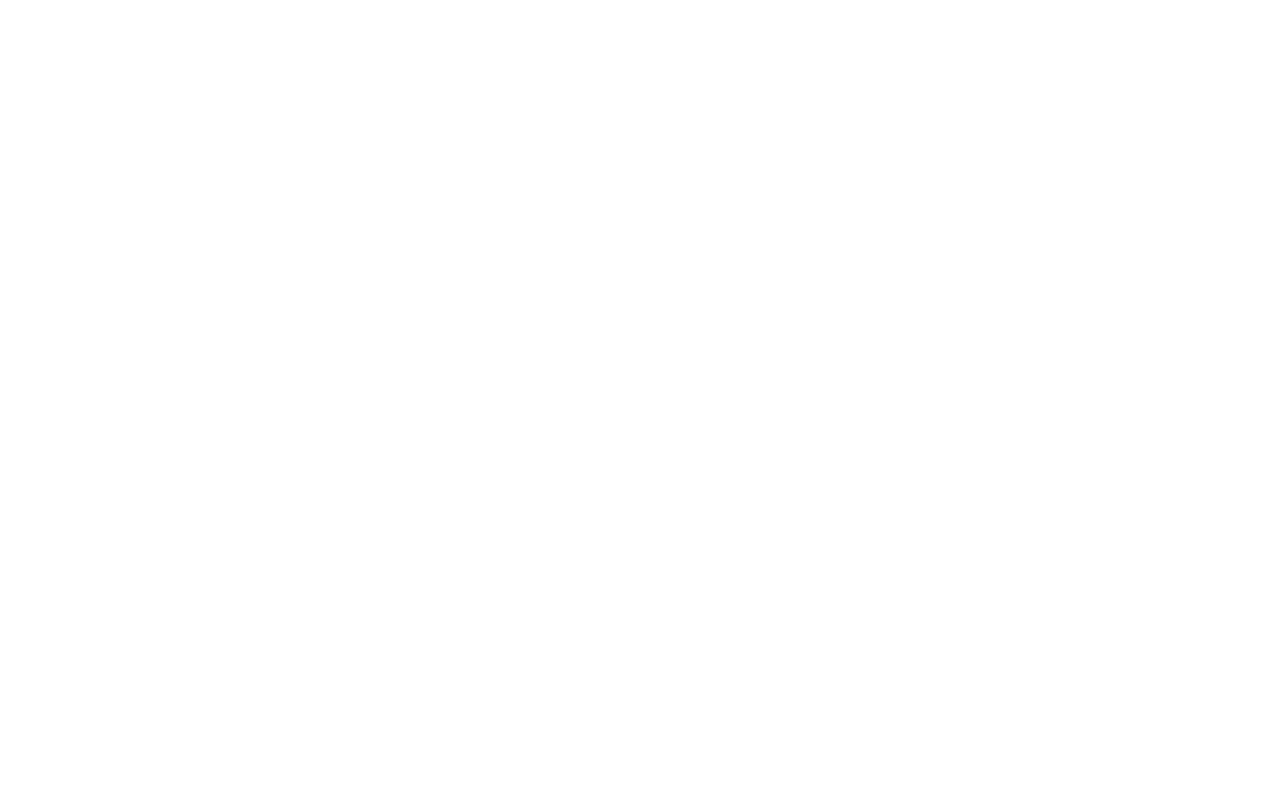
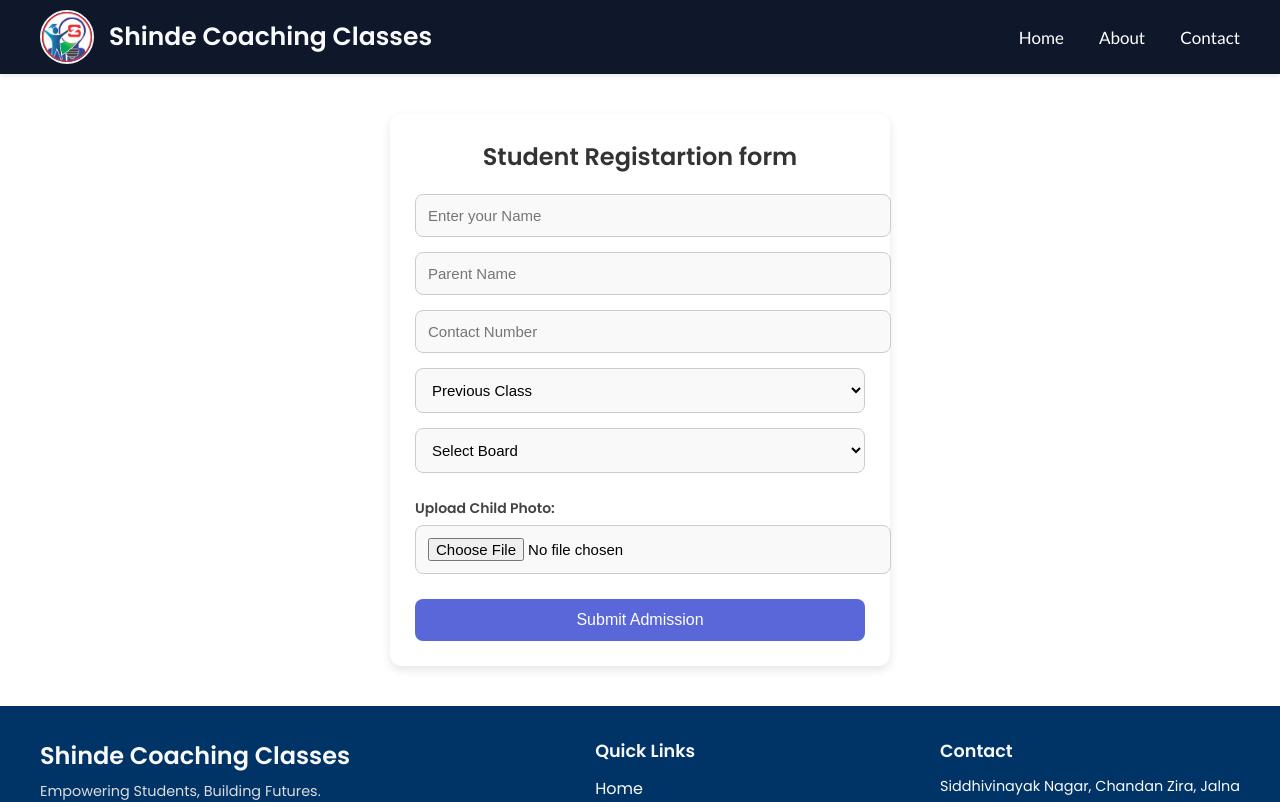
Before and after one commit to RiteshHood/shinde-coaching-classes, a React (Vite) app: page /register in a window 1280 px wide. Before the commit this address had no page. Shown: the top 802 px of the page. Built offline with nearby package versions, Linux system fonts and the light colour scheme.

Commit message:
added student registration form

```diff
--- a/src/App.jsx
+++ b/src/App.jsx
@@ -2,6 +2,7 @@
 import Home from "./Pages/Home.jsx";
 import About from "./Pages/About.jsx";
 import Contact from "./Pages/Contact.jsx";
+import Register from "./Pages/Register.jsx";
 
 
 function App() {
@@ -17,6 +18,7 @@
           <Route path="/" element={<Home />} />
           <Route path="/about" element={<About />} />
           <Route path="/contact" element={<Contact />} />
+          <Route path="/register" element={<Register/>}/>
 
         </Routes>
       </BrowserRouter>
--- a/src/Components/CTA.jsx
+++ b/src/Components/CTA.jsx
@@ -7,7 +7,7 @@
             <section className="cta-section">
                 <h2 className="cta-heading">Ready to Start Your Child's Success Journey?</h2>
                 <p className="cta-subtext">Join Shinde Coaching Classes today and experience quality education that truly makes a difference.</p>
-                <a href="/contact" className="cta-button">Contact Us</a>
+      <a href="/Register" className="cta-button">Register Now</a>
             </section>
         </>
     )
--- /dev/null
+++ b/src/Components/Enroll.jsx
@@ -0,0 +1,79 @@
+import React from 'react'
+import { useState } from 'react';
+
+const Enroll = () => {
+
+        const [formData, setFormData] = useState({
+            studentName: "",
+            parentName: "",
+            phone: "",
+            previousClass: "",
+            board: "",
+            photo: null,
+        });
+
+        const handleChange = (e) => {
+            if (e.target.name === "photo") {
+                setFormData({ ...formData, photo: e.target.files[0] });
+            } else {
+                setFormData({ ...formData, [e.target.name]: e.target.value });
+            }
+        };
+
+        const handleSubmit = async (e) => {
+            e.preventDefault();
+
+            const data = new FormData();
+            Object.keys(formData).forEach((key) => data.append(key, formData[key]));
+
+            const response = await fetch("http://localhost:5000/admission", {
+                method: "POST",
+                body: data,
+            });
+
+            const res = await response.json();
+            alert(res.message);
+        };
+
+
+        return (
+            <>
+                <form action="">
+                    <h2>Student Registartion form</h2>
+                    <input type="text" name='stdName' placeholder='Enter your Name' />
+                    <input name="parentName" placeholder="Parent Name" onChange={handleChange} required />
+
+                    <input name="phone" placeholder="Contact Number" type="tel" onChange={handleChange} required />
+
+                    <select name="previousClass" onChange={handleChange} required>
+                        <option value="">Previous Class</option>
+                        <option>Class 1</option>
+                        <option>Class 2</option>
+                        <option>Class 3</option>
+                        <option>Class 4</option>
+                        <option>Class 5</option>
+                        <option>Class 6</option>
+                        <option>Class 7</option>
+                        <option>Class 8</option>
+                        <option>Class 9</option>
+                        <option>Class 10</option>
+                    </select>
+
+                    <select name="board" onChange={handleChange} required>
+                        <option value="">Select Board</option>
+                        <option>CBSE</option>
+                        <option>State</option>
+                        <option>Semi-English</option>
+                        <option>Marathi</option>
+                    </select>
+
+                    <label>Upload Child Photo:</label>
+                    <input type="file" name="photo" accept="image/*" onChange={handleChange} required />
+
+                    <button type="submit">Submit Admission</button>
+                </form>
+            </>
+        );
+    }
+
+    export default Enroll
--- a/src/Components/Features.jsx
+++ b/src/Components/Features.jsx
@@ -24,6 +24,7 @@
                     <div className="course-card animate-scale"> Boards: CBSE, State, Semi-English, Marathi</div>
                 </div>
             </section>
+
         </>
     )
 }
--- /dev/null
+++ b/src/Pages/Register.jsx
@@ -0,0 +1,17 @@
+import React from 'react'
+import Header from '../Components/Header'
+import Footer from '../Components/Footer'
+import Enroll from '../Components/Enroll'
+import '../stylesheets/register.css'
+
+const Register = () => {
+  return(
+    <>
+    <Header/>
+    <Enroll/>
+    <Footer/>
+    </>
+)
+}
+
+export default Register
--- a/src/stylesheets/about.css
+++ b/src/stylesheets/about.css
@@ -11,17 +11,14 @@
 }
 
 .AboutUs p {
-    font-size: 22px;
+    font-size: 19px;
     text-align: center;
     display: block;
     margin: auto;
     max-width: 900px;
     font-family: 'Poppins', sans-serif;
     text-align: left;
-    border-left: 10px solid #8d6e63;
     padding: 10px;
-    border-bottom-left-radius: 20px;
-    border-top-left-radius: 20px;
 
 }
 .overView-Heading{
--- /dev/null
+++ b/src/stylesheets/register.css
@@ -0,0 +1,80 @@
+/* ---- Form Container ---- */
+form {
+  max-width: 450px;
+  margin: 40px auto;
+  padding: 25px;
+  background: #ffffff;
+  border-radius: 12px;
+  box-shadow: 0 4px 10px rgba(0,0,0,0.1);
+  font-family: "Poppins", sans-serif;
+}
+
+/* ---- Heading ---- */
+form h2 {
+  text-align: center;
+  margin-bottom: 20px;
+  color: #333;
+  font-size: 24px;
+}
+
+/* ---- Inputs & Selects ---- */
+form input,
+form select {
+  width: 100%;
+  padding: 12px;
+  margin-bottom: 15px;
+  font-size: 15px;
+  border: 1px solid #ccc;
+  border-radius: 8px;
+  outline: none;
+  background: #f9f9f9;
+  transition: 0.3s;
+}
+
+/* Focus Effect */
+form input:focus,
+form select:focus {
+  border-color: #5a67d8;
+  background: #fff;
+  box-shadow: 0 0 0 1px #5a67d8;
+}
+
+/* ---- Label ---- */
+form label {
+  font-size: 14px;
+  font-weight: 600;
+  color: #444;
+  display: block;
+  margin-bottom: 6px;
+  margin-top: 10px;
+}
+
+/* ---- Submit Button ---- */
+form button {
+  width: 100%;
+  padding: 12px;
+  font-size: 16px;
+  background: #5a67d8;
+  color: #fff;
+  border: none;
+  border-radius: 8px;
+  cursor: pointer;
+  transition: 0.3s;
+  margin-top: 10px;
+}
+
+form button:hover {
+  background: #434bb7;
+}
+
+/* ---- Responsive ---- */
+@media (max-width: 480px) {
+  form {
+    margin: 20px;
+    padding: 20px;
+  }
+
+  form h2 {
+    font-size: 20px;
+  }
+}
```
